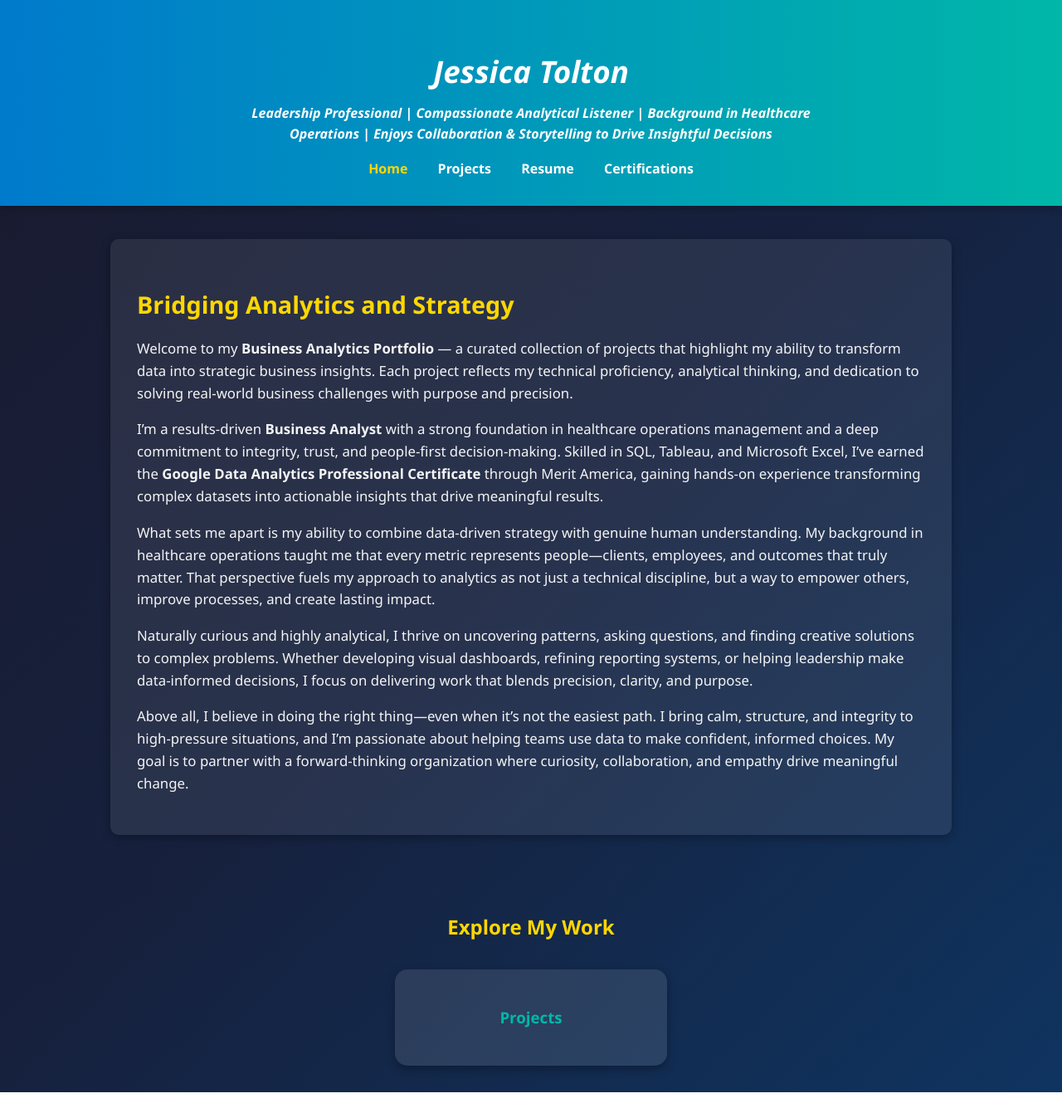
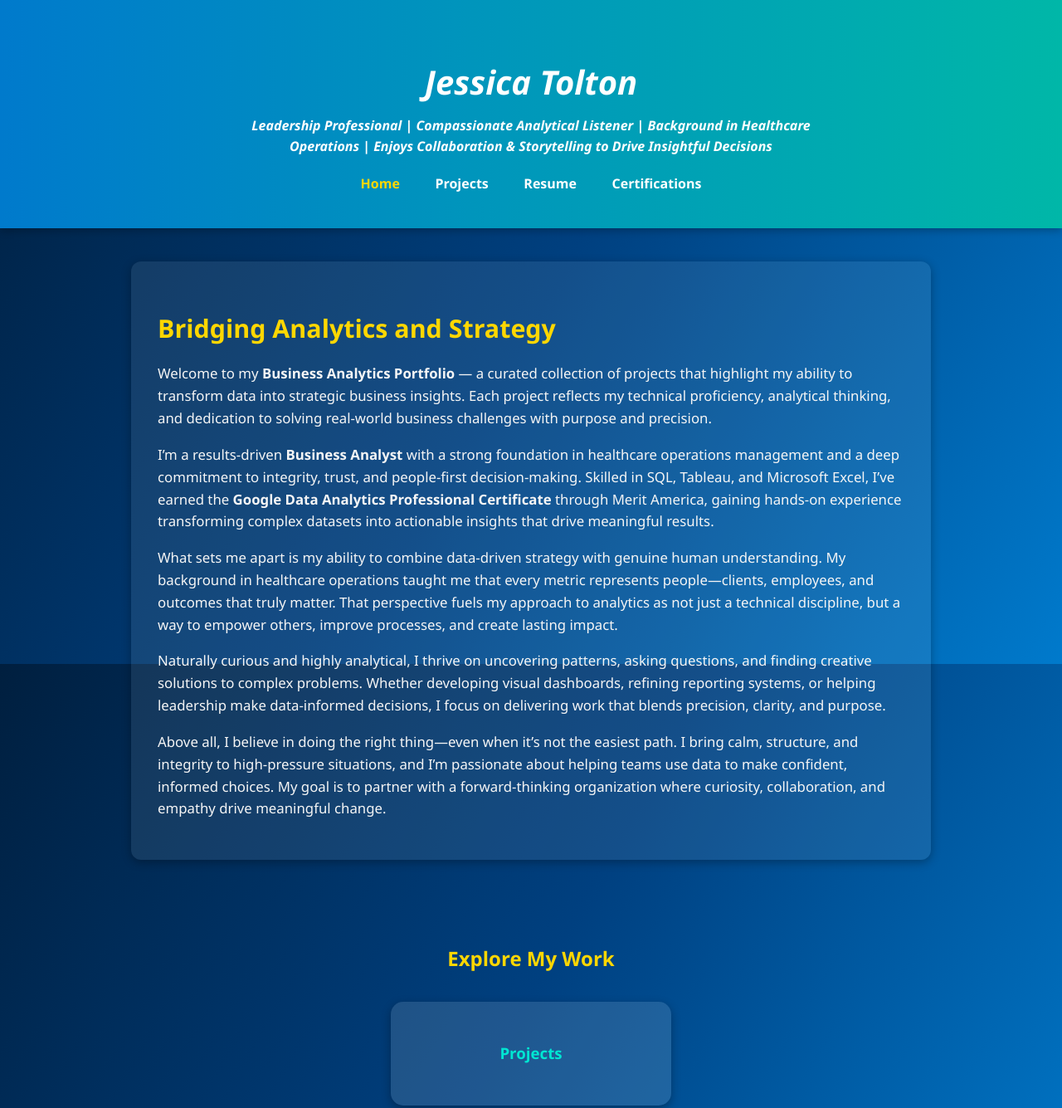
Before and after one commit to jessicatolton925-jpg/businessanalystportfolio, a plain HTML site: page index.html in a window 1280 px wide. Shown: the top 1335 px of the page at 83% size. Drawn offline with Linux system fonts and the light colour scheme.

Commit message:
Update style.css

```diff
--- a/assets/css/style.css
+++ b/assets/css/style.css
@@ -3,8 +3,9 @@ body {
   font-family: "Segoe UI", Roboto, Helvetica, Arial, sans-serif;
   margin: 0;
   padding: 0;
-  background: linear-gradient(135deg, #1a1a2e, #16213e, #0f3460);
-  color: #f4f4f4;
+  background: linear-gradient(120deg, #001f3f, #004080, #007acc);
+  background-attachment: fixed;
+  color: #f5f5f5;
   line-height: 1.6;
   min-height: 100vh;
 }
@@ -12,32 +13,32 @@ body {
 /* === HEADER === */
 .main-header {
   text-align: center;
-  padding: 2rem 1rem;
+  padding: 2.5rem 1rem;
   background: linear-gradient(90deg, #007acc, #00b7a8);
   color: white;
   box-shadow: 0 2px 10px rgba(0, 0, 0, 0.3);
 }
 
 .main-header h1 {
-  font-size: 2.3em;
+  font-size: 2.5em;
   margin-bottom: 0.3rem;
 }
 
 .main-header p {
   font-size: 1em;
-  max-width: 750px;
+  max-width: 700px;
   margin: 0.5rem auto;
 }
 
 /* === NAVIGATION === */
 nav {
-  margin-top: 1rem;
+  margin-top: 1.2rem;
 }
 
 nav a {
   text-decoration: none;
   color: white;
-  margin: 0 1rem;
+  margin: 0 1.2rem;
   font-weight: 600;
   transition: color 0.3s ease;
 }
@@ -49,17 +50,17 @@ nav a.active {
 
 /* === INTRO SECTION === */
 #intro {
-  max-width: 950px;
+  max-width: 900px;
   margin: 2.5rem auto;
   padding: 2rem;
   background: rgba(255, 255, 255, 0.08);
-  border-radius: 10px;
+  border-radius: 12px;
   box-shadow: 0 3px 12px rgba(0, 0, 0, 0.3);
 }
 
 #intro h2 {
   color: #ffd700;
-  font-size: 1.8em;
+  font-size: 1.9em;
   margin-bottom: 1rem;
 }
 
@@ -71,7 +72,7 @@ nav a.active {
 /* === PREVIEW CARDS === */
 #previews {
   text-align: center;
-  padding: 2rem 1rem;
+  padding: 2.5rem 1rem;
 }
 
 #previews h2 {
@@ -87,9 +88,9 @@ nav a.active {
 }
 
 .preview-card {
-  background: rgba(255, 255, 255, 0.1);
+  background: rgba(255, 255, 255, 0.12);
   border-radius: 15px;
-  padding: 1.5rem;
+  padding: 1.8rem;
   width: 280px;
   transition: transform 0.3s ease, box-shadow 0.3s ease;
   box-shadow: 0 4px 12px rgba(0, 0, 0, 0.3);
@@ -101,7 +102,7 @@ nav a.active {
 }
 
 .preview-card h3 {
-  color: #00b7a8;
+  color: #00e6d2;
 }
 
 .preview-card p {
@@ -128,17 +129,31 @@ nav a.active {
 /* === FOOTER === */
 footer {
   text-align: center;
-  padding: 1rem;
-  background: #0f1b3d;
+  padding: 2.5rem 1rem;
+  background: rgba(0, 0, 30, 0.85);
   color: white;
   margin-top: 3rem;
+  border-top: 2px solid #00b7a8;
 }
 
-footer a {
+footer h3 {
+  color: #ffd700;
+  margin-bottom: 0.5rem;
+}
+
+footer p {
+  max-width: 700px;
+  margin: 0.4rem auto;
+}
+
+.contact-links a {
   color: #00b7a8;
   text-decoration: none;
+  font-weight: 600;
+  margin: 0 0.5rem;
 }
 
-footer a:hover {
+.contact-links a:hover {
+  color: #ffd700;
   text-decoration: underline;
 }
```
